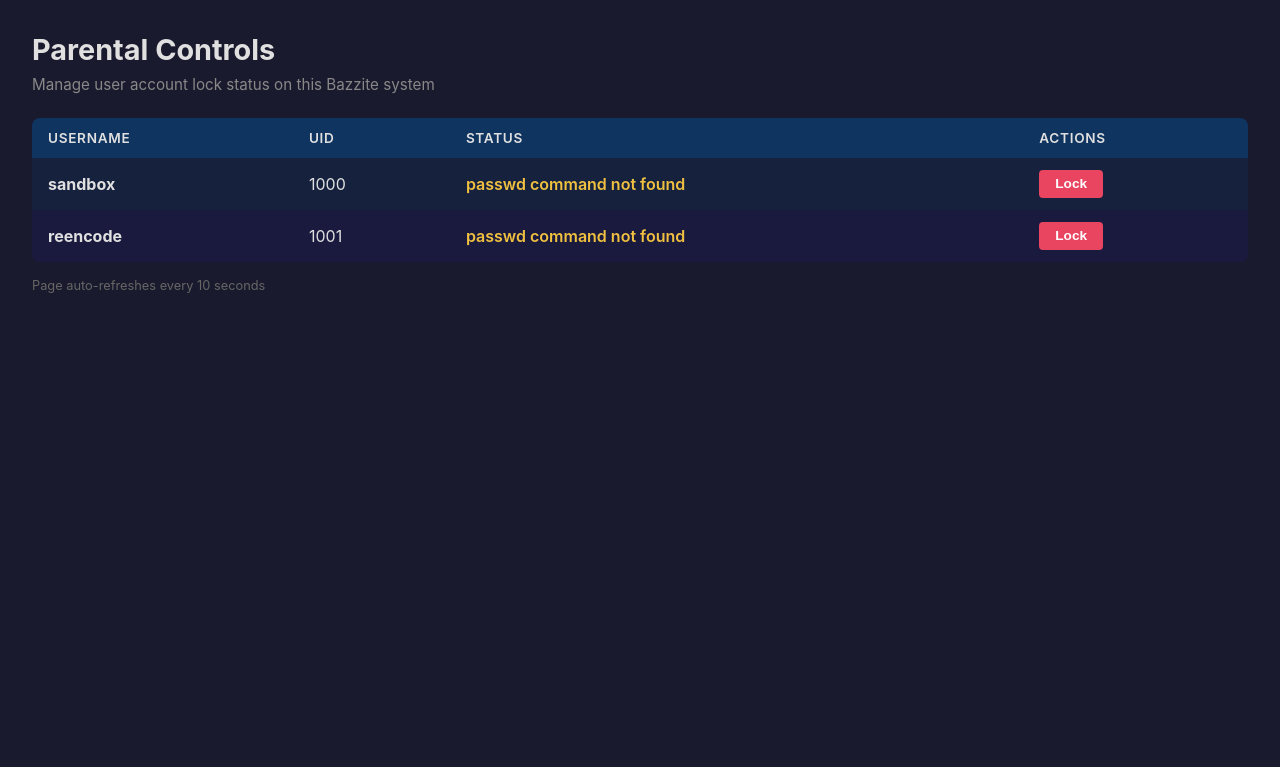
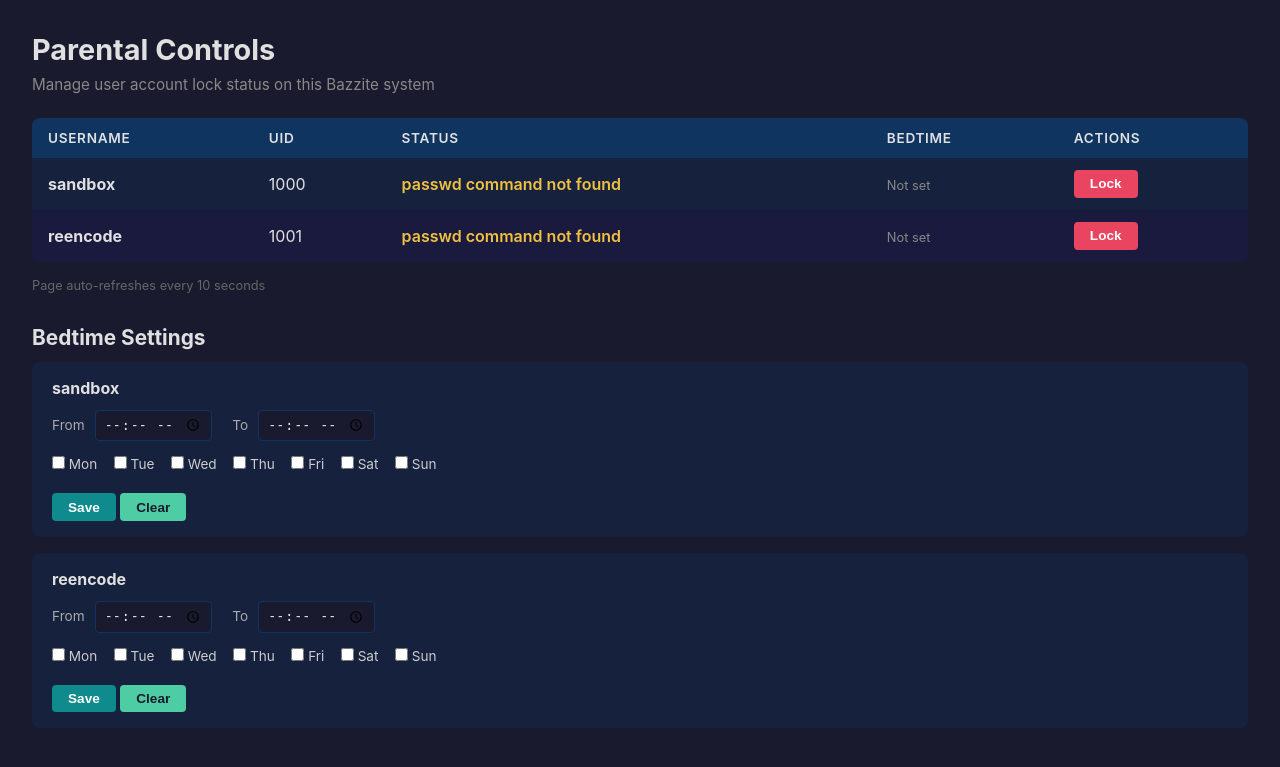
Before and after one commit to mcmillanator/parental-controls, a Flask app: page / in a window 1280 px wide. Shown: the top 767 px of the page. Run offline with Flask 3, Linux system fonts and the light colour scheme.

Commit message:
Add bedtime feature: per-user schedules, JSON storage, enforcement thread
- Per-user bedtime start/end times and days-of-week checkboxes in the UI
- Settings persisted to bedtime.json
- Background thread checks every minute and locks/unlocks accounts via
  sudo usermod -L/-U + loginctl terminate-user, tracking which accounts
  it locked so manual locks are never auto-unlocked
- Handles windows spanning midnight
- 'In Bedtime' badge and schedule column in user table
- /api/bedtime GET/POST endpoints; auto-refresh pauses while editing

```diff
--- a/app.py
+++ b/app.py
@@ -8,12 +8,22 @@ locking/unlocking their accounts via sudo commands.
 import subprocess
 import pwd
 import html
+import os
+import json
+import threading
+import time
+import traceback
+from datetime import datetime
 from flask import Flask, render_template, request, jsonify
 
 app = Flask(__name__)
 
 MIN_UID = 1000
 MAX_UID = 60000
+
+BEDTIME_FILE = os.path.join(os.path.dirname(os.path.abspath(__file__)), 'bedtime.json')
+
+DAY_LABELS = ['Mon', 'Tue', 'Wed', 'Thu', 'Fri', 'Sat', 'Sun']
 
 
 def get_human_users():
@@ -106,13 +116,127 @@ def run_lock_command(username, action):
     return True, 'OK'
 
 
+# ---------------------------------------------------------------------------
+# Bedtime settings storage (simple JSON file)
+# ---------------------------------------------------------------------------
+
+def load_bedtime():
+    """Load bedtime settings from JSON file. Returns dict keyed by username."""
+    try:
+        with open(BEDTIME_FILE, 'r') as f:
+            data = json.load(f)
+            return data if isinstance(data, dict) else {}
+    except (FileNotFoundError, json.JSONDecodeError, OSError):
+        return {}
+
+
+def save_bedtime(data):
+    """Persist bedtime settings to JSON file."""
+    with open(BEDTIME_FILE, 'w') as f:
+        json.dump(data, f, indent=2)
+
+
+def _parse_hhmm(value):
+    """Parse 'HH:MM' into minutes since midnight. Returns None if invalid."""
+    try:
+        hours, minutes = value.strip().split(':')
+        h, m = int(hours), int(minutes)
+        if 0 <= h <= 23 and 0 <= m <= 59:
+            return h * 60 + m
+    except (ValueError, AttributeError):
+        pass
+    return None
+
+
+def is_in_bedtime(entry, now=None):
+    """Return True if `now` falls inside the configured bedtime window.
+
+    Handles windows that span midnight (e.g. 21:00-08:00): if the bedtime
+    starts on day X and runs past midnight, the early-morning hours belong
+    to day X's window.
+    """
+    if not entry:
+        return False
+    start = _parse_hhmm(entry.get('start', ''))
+    end = _parse_hhmm(entry.get('end', ''))
+    try:
+        days = {int(d) for d in entry.get('days', [])}
+    except (ValueError, TypeError):
+        return False
+    if start is None or end is None or not days or start == end:
+        return False
+
+    now = now or datetime.now()
+    cur = now.hour * 60 + now.minute
+    today = now.weekday()  # Monday=0 ... Sunday=6
+    yesterday = (today - 1) % 7
+
+    if start < end:
+        # Same-day window, e.g. 12:00-14:00
+        return today in days and start <= cur < end
+    # Overnight window, e.g. 21:00-08:00
+    if today in days and cur >= start:
+        return True
+    if yesterday in days and cur < end:
+        return True
+    return False
+
+
+# ---------------------------------------------------------------------------
+# Bedtime enforcement (background thread)
+# ---------------------------------------------------------------------------
+
+def enforce_bedtime():
+    """Lock users whose bedtime started; unlock only those bedtime locked."""
+    data = load_bedtime()
+    changed = False
+    for username, entry in list(data.items()):
+        in_bed = is_in_bedtime(entry)
+        locked_by_bedtime = bool(entry.get('locked_by_bedtime', False))
+
+        if in_bed:
+            locked, _detail = get_lock_status(username)
+            if locked is False:
+                success, _msg = run_lock_command(username, 'lock')
+                if success:
+                    entry['locked_by_bedtime'] = True
+                    changed = True
+            elif locked is None and not locked_by_bedtime:
+                # Couldn't determine status; try to lock anyway on next pass
+                pass
+        else:
+            if locked_by_bedtime:
+                success, _msg = run_lock_command(username, 'unlock')
+                if success:
+                    entry['locked_by_bedtime'] = False
+                    changed = True
+
+    if changed:
+        save_bedtime(data)
+
+
+def bedtime_loop():
+    while True:
+        try:
+            enforce_bedtime()
+        except Exception:
+            traceback.print_exc()
+        time.sleep(60)
+
+
+# ---------------------------------------------------------------------------
+# Routes
+# ---------------------------------------------------------------------------
+
 @app.route('/')
 def index():
     """Render the main page with user list."""
     users = get_human_users()
+    bedtime = load_bedtime()
     user_data = []
     for u in users:
         locked, detail = get_lock_status(u['username'])
+        entry = bedtime.get(u['username'], {})
         user_data.append({
             'username': u['username'],
             'uid': u['uid'],
@@ -120,22 +244,28 @@ def index():
             'shell': u['shell'],
             'locked': locked,
             'status_detail': detail,
+            'bedtime': entry,
+            'in_bedtime': is_in_bedtime(entry),
         })
-    return render_template('index.html', users=user_data)
+    return render_template('index.html', users=user_data, day_labels=DAY_LABELS)
 
 
 @app.route('/api/users')
 def api_users():
     """JSON endpoint returning current user list with lock status."""
     users = get_human_users()
+    bedtime = load_bedtime()
     user_data = []
     for u in users:
         locked, detail = get_lock_status(u['username'])
+        entry = bedtime.get(u['username'], {})
         user_data.append({
             'username': u['username'],
             'uid': u['uid'],
             'locked': locked,
             'status_detail': detail,
+            'bedtime': entry,
+            'in_bedtime': is_in_bedtime(entry),
         })
     return jsonify(user_data)
 
@@ -167,5 +297,56 @@ def api_unlock():
     return jsonify({'success': success, 'message': message})
 
 
+@app.route('/api/bedtime', methods=['GET'])
+def api_bedtime_get():
+    """Return all bedtime settings."""
+    return jsonify(load_bedtime())
+
+
+@app.route('/api/bedtime', methods=['POST'])
+def api_bedtime_set():
+    """Set bedtime for a user. Form fields: username, start, end, days[]."""
+    username = request.form.get('username', '').strip()
+    if not username:
+        return jsonify({'success': False, 'error': 'No username provided'}), 400
+    if not all(c.isalnum() or c in '_-.' for c in username):
+        return jsonify({'success': False, 'error': 'Invalid username'}), 400
+
+    start = request.form.get('start', '').strip()
+    end = request.form.get('end', '').strip()
+    days_raw = request.form.getlist('days')
+
+    # Allow clearing a bedtime by submitting empty start/end
+    if not start and not end and not days_raw:
+        data = load_bedtime()
+        if username in data:
+            del data[username]
+            save_bedtime(data)
+        return jsonify({'success': True, 'message': 'Bedtime cleared'})
+
+    if _parse_hhmm(start) is None or _parse_hhmm(end) is None:
+        return jsonify({'success': False, 'error': 'Invalid time format (use HH:MM)'}), 400
+
+    try:
+        days = sorted({int(d) for d in days_raw})
+    except ValueError:
+        return jsonify({'success': False, 'error': 'Invalid days'}), 400
+    if not days or any(d < 0 or d > 6 for d in days):
+        return jsonify({'success': False, 'error': 'Select at least one valid day'}), 400
+
+    data = load_bedtime()
+    existing = data.get(username, {})
+    data[username] = {
+        'start': start,
+        'end': end,
+        'days': days,
+        'locked_by_bedtime': bool(existing.get('locked_by_bedtime', False)),
+    }
+    save_bedtime(data)
+    return jsonify({'success': True, 'message': 'Bedtime saved'})
+
+
 if __name__ == '__main__':
+    t = threading.Thread(target=bedtime_loop, daemon=True)
+    t.start()
     app.run(host='0.0.0.0', port=5000, debug=False)
--- a/templates/index.html
+++ b/templates/index.html
@@ -58,6 +58,37 @@
         .btn-lock { background: #e94560; color: #fff; }
         .btn-unlock { background: #4ecca3; color: #1a1a2e; }
         .actions { display: flex; gap: 0.5rem; }
+        .badge-bedtime {
+            display: inline-block;
+            background: #6a4c93;
+            color: #fff;
+            border-radius: 4px;
+            padding: 0.1rem 0.5rem;
+            font-size: 0.75rem;
+            font-weight: 600;
+            margin-left: 0.5rem;
+        }
+        h2 { margin: 2rem 0 0.75rem; font-size: 1.3rem; }
+        .bedtime-card {
+            background: #16213e;
+            border-radius: 8px;
+            padding: 1rem 1.25rem;
+            margin-bottom: 1rem;
+        }
+        .bedtime-card h3 { margin-bottom: 0.75rem; font-size: 1rem; }
+        .bedtime-card label { font-size: 0.85rem; color: #aaa; margin-right: 0.35rem; }
+        .bedtime-card input[type="time"] {
+            background: #1a1a2e;
+            color: #e0e0e0;
+            border: 1px solid #0f3460;
+            border-radius: 4px;
+            padding: 0.3rem 0.5rem;
+            margin-right: 1rem;
+        }
+        .days-row { margin: 0.75rem 0; }
+        .days-row label { margin-right: 0.75rem; color: #ccc; }
+        .btn-save { background: #0f8b8d; color: #fff; margin-top: 0.5rem; }
+        .bedtime-summary { color: #888; font-size: 0.8rem; margin-top: 0.5rem; }
         #toast {
             position: fixed;
             bottom: 2rem;
@@ -87,6 +118,7 @@
                 <th>Username</th>
                 <th>UID</th>
                 <th>Status</th>
+                <th>Bedtime</th>
                 <th>Actions</th>
             </tr>
         </thead>
@@ -97,6 +129,16 @@
                 <td>{{ user.uid }}</td>
                 <td class="status-{{ 'locked' if user.locked == True else 'unlocked' if user.locked == False else 'unknown' }}">
                     {{ user.status_detail }}
+                    {% if user.in_bedtime %}<span class="badge-bedtime">In Bedtime</span>{% endif %}
+                </td>
+                <td>
+                    {% if user.bedtime and user.bedtime.start %}
+                        {{ user.bedtime.start }} – {{ user.bedtime.end }}
+                        <br>
+                        <span class="bedtime-summary">{% for d in user.bedtime.days %}{{ day_labels[d] }}{% if not loop.last %}, {% endif %}{% endfor %}</span>
+                    {% else %}
+                        <span class="bedtime-summary">Not set</span>
+                    {% endif %}
                 </td>
                 <td class="actions">
                     {% if user.locked != True %}
@@ -112,6 +154,26 @@
     </table>
 
     <p class="refresh-info">Page auto-refreshes every 10 seconds</p>
+
+    <h2>Bedtime Settings</h2>
+    {% for user in users %}
+    <div class="bedtime-card">
+        <h3>{{ user.username }}</h3>
+        <form class="bedtime-form" data-username="{{ user.username }}" onsubmit="return saveBedtime('{{ user.username }}', event)">
+            <label for="start-{{ user.username }}">From</label>
+            <input type="time" id="start-{{ user.username }}" name="start" value="{{ user.bedtime.start if user.bedtime else '' }}">
+            <label for="end-{{ user.username }}">To</label>
+            <input type="time" id="end-{{ user.username }}" name="end" value="{{ user.bedtime.end if user.bedtime else '' }}">
+            <div class="days-row">
+                {% for label in day_labels %}
+                <label><input type="checkbox" name="days" value="{{ loop.index0 }}" {% if user.bedtime and loop.index0 in user.bedtime.days %}checked{% endif %}> {{ label }}</label>
+                {% endfor %}
+            </div>
+            <button type="submit" class="btn-save">Save</button>
+            <button type="button" class="btn-unlock" onclick="clearBedtime('{{ user.username }}')">Clear</button>
+        </form>
+    </div>
+    {% endfor %}
 
     <div id="toast"></div>
 
@@ -164,8 +226,69 @@
             }
         }
 
-        // Auto-refresh every 10 seconds
-        setTimeout(() => location.reload(), 10000);
+        let bedtimeDirty = false;
+        document.addEventListener('input', function (e) {
+            if (e.target.closest('.bedtime-form')) bedtimeDirty = true;
+        });
+        document.addEventListener('change', function (e) {
+            if (e.target.closest('.bedtime-form')) bedtimeDirty = true;
+        });
+
+        async function saveBedtime(username, event) {
+            event.preventDefault();
+            const form = event.target;
+            const start = form.querySelector('input[name="start"]').value;
+            const end = form.querySelector('input[name="end"]').value;
+            const days = Array.from(form.querySelectorAll('input[name="days"]:checked')).map(cb => cb.value);
+            if (!start || !end || days.length === 0) {
+                showToast('Set start, end, and at least one day (or use Clear)', true);
+                return false;
+            }
+            try {
+                const body = `username=${encodeURIComponent(username)}&start=${encodeURIComponent(start)}&end=${encodeURIComponent(end)}` +
+                    days.map(d => `&days=${encodeURIComponent(d)}`).join('');
+                const resp = await fetch('/api/bedtime', {
+                    method: 'POST',
+                    headers: { 'Content-Type': 'application/x-www-form-urlencoded' },
+                    body: body
+                });
+                const data = await resp.json();
+                if (data.success) {
+                    bedtimeDirty = false;
+                    showToast(`Bedtime saved for ${username}`, false);
+                    setTimeout(() => location.reload(), 800);
+                } else {
+                    showToast(`Error: ${data.error || data.message}`, true);
+                }
+            } catch (e) {
+                showToast(`Error: ${e.message}`, true);
+            }
+            return false;
+        }
+
+        async function clearBedtime(username) {
+            if (!confirm(`Clear bedtime for "${username}"?`)) return;
+            try {
+                const resp = await fetch('/api/bedtime', {
+                    method: 'POST',
+                    headers: { 'Content-Type': 'application/x-www-form-urlencoded' },
+                    body: `username=${encodeURIComponent(username)}`
+                });
+                const data = await resp.json();
+                if (data.success) {
+                    bedtimeDirty = false;
+                    showToast(`Bedtime cleared for ${username}`, false);
+                    setTimeout(() => location.reload(), 800);
+                } else {
+                    showToast(`Error: ${data.error || data.message}`, true);
+                }
+            } catch (e) {
+                showToast(`Error: ${e.message}`, true);
+            }
+        }
+
+        // Auto-refresh every 10 seconds (skip while the user is editing a form)
+        setInterval(() => { if (!bedtimeDirty) location.reload(); }, 10000);
     </script>
 </body>
 </html>
```
Also changed, not shown: 1 other file.
